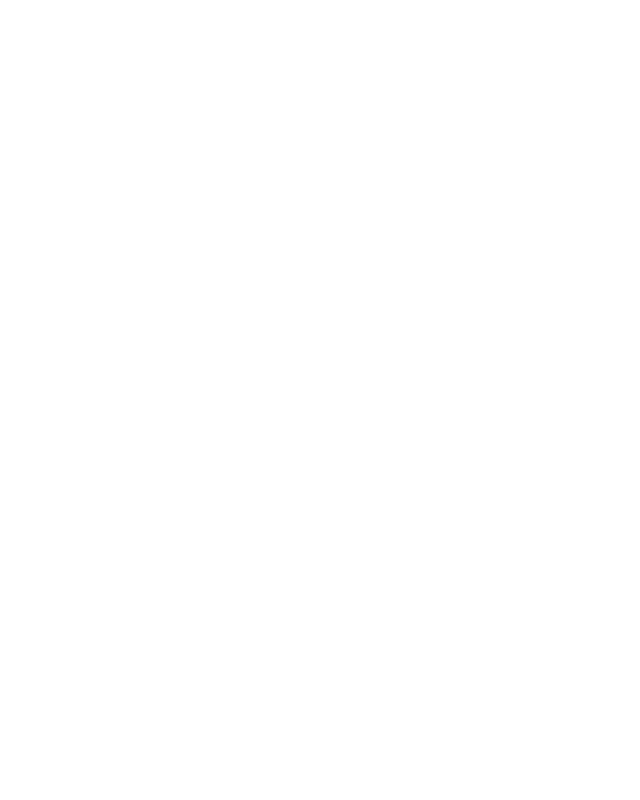
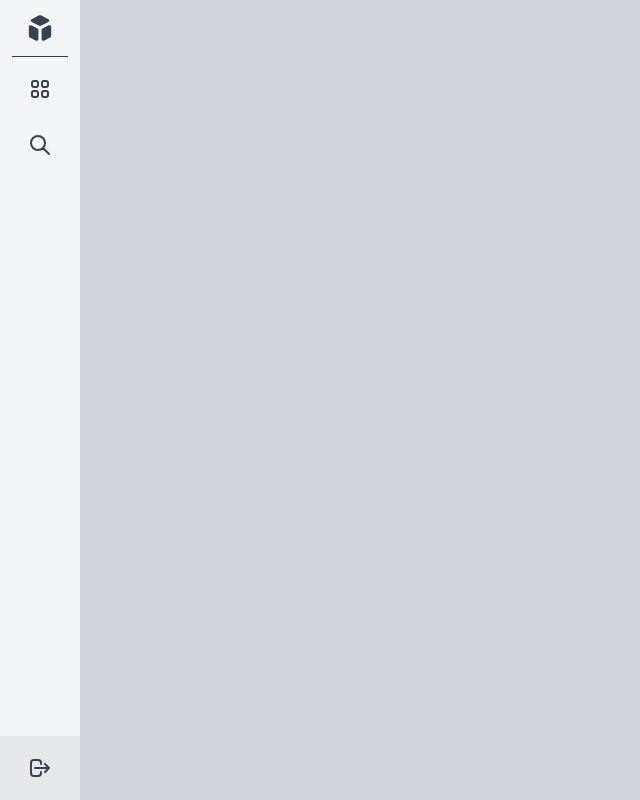
Before and after one commit to uzzii-21/invoice-generator, a React (Create React App) app: page / in a window 1280 px wide. Shown: the whole page, without its empty margins (0-640 px from the left). Built offline with nearby package versions, Linux system fonts and the light colour scheme.

Commit message:
added side bar

```diff
--- a/src/App.js
+++ b/src/App.js
@@ -1,7 +1,10 @@
-import Container from "./components/container/Container"
+import Container from './components/container/Container'
+import SideBar from './components/SideBar/SideBar'
 
 const App = () => (
-  <Container />
+  <Container>
+    <SideBar />
+  </Container>
 )
 
 export default App
--- /dev/null
+++ b/src/components/SideBar/SideBar.jsx
@@ -0,0 +1,43 @@
+import React from 'react'
+import { DashboardIcon, HistoryIcon } from '../../assets'
+import SideBarButton from '../SideBarButton/SideBarButton'
+
+const SideBar = () => (
+  <div className="side-bar">
+    <a className="mt-3" href="/">
+      <svg
+        className="w-8 h-8 fill-current"
+        xmlns="http://www.w3.org/2000/svg"
+        viewBox="0 0 20 20"
+        fill="currentColor"
+      >
+        <path d="M11 17a1 1 0 001.447.894l4-2A1 1 0 0017 15V9.236a1 1 0 00-1.447-.894l-4 2a1 1 0 00-.553.894V17zM15.211 6.276a1 1 0 000-1.788l-4.764-2.382a1 1 0 00-.894 0L4.789 4.488a1 1 0 000 1.788l4.764 2.382a1 1 0 00.894 0l4.764-2.382zM4.447 8.342A1 1 0 003 9.236V15a1 1 0 00.553.894l4 2A1 1 0 009 17v-5.764a1 1 0 00-.553-.894l-4-2z" />
+      </svg>
+    </a>
+    <div className="mt-3 mx-3 border-t border-gray-700">
+      <SideBarButton icon={<DashboardIcon />} tooltip="Dashboard" />
+      <SideBarButton icon={<HistoryIcon />} tooltip="History" />
+    </div>
+    <a
+      className="flex items-center justify-center w-full h-16 mt-auto bg-gray-200 dark:bg-gray-800 dark:hover:bg-gray-700 dark:hover:text-gray-300 hover:bg-gray-300 hover:text-gray-700"
+      href="/"
+    >
+      <svg
+        xmlns="http://www.w3.org/2000/svg"
+        className="w-6 h-6 stroke-current"
+        fill="none"
+        viewBox="0 0 24 24"
+        stroke="currentColor"
+      >
+        <path
+          strokeLinecap="round"
+          strokeLinejoin="round"
+          strokeWidth={2}
+          d="M17 16l4-4m0 0l-4-4m4 4H7m6 4v1a3 3 0 01-3 3H6a3 3 0 01-3-3V7a3 3 0 013-3h4a3 3 0 013 3v1"
+        />
+      </svg>
+    </a>
+  </div>
+)
+
+export default SideBar
--- /dev/null
+++ b/src/components/SideBarButton/SideBarButton.jsx
@@ -0,0 +1,16 @@
+import React from 'react'
+import PropTypes from 'prop-types'
+
+const SideBarButton = ({ icon, tooltip }) => (
+  <a className="sidebar-btn group" href="/">
+    {icon}
+    <span className="sidebar-tooltip group-hover:scale-100">{tooltip}</span>
+  </a>
+)
+
+SideBarButton.propTypes = {
+  icon: PropTypes.element.isRequired,
+  tooltip: PropTypes.string.isRequired
+}
+
+export default SideBarButton
--- a/src/index.css
+++ b/src/index.css
@@ -16,3 +16,15 @@
 
 @tailwind components;
 @tailwind utilities;
+
+@layer components {
+  .side-bar {
+    @apply flex flex-col items-center h-screen text-gray-700 bg-gray-100 dark:text-gray-300 dark:bg-gray-900;
+  }
+  .sidebar-btn {
+    @apply flex items-center justify-center w-14 h-12 mt-2 rounded-md dark:hover:bg-gray-700 dark:hover:text-gray-300 hover:bg-gray-300 hover:text-gray-700;
+  }
+  .sidebar-tooltip {
+    @apply absolute w-auto p-2 m-2 min-w-max left-20 rounded-md shadow-md text-gray-700 bg-gray-100 dark:text-gray-300 dark:bg-gray-900 text-xs font-bold transition-all duration-100 origin-left scale-0;
+  }
+}
--- a/tailwind.config.js
+++ b/tailwind.config.js
@@ -1,4 +1,5 @@
 module.exports = {
+  darkMode: 'class',
   content: ['./src/**/*.{js,jsx}'],
   theme: {
     extend: {
```
Also changed, not shown: src/components/container/Container.jsx (+6 -10 lines).
